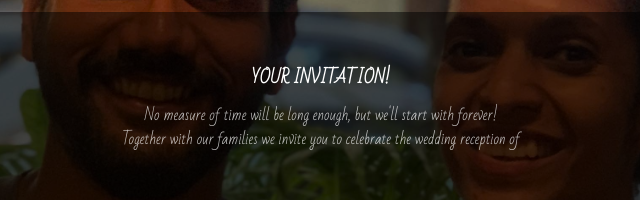
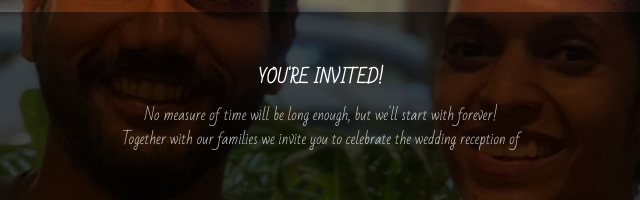
Before and after one commit to rushabh55/Wedding-website, a plain HTML site: page index.html in a window 1280 px wide. Shown: the part 2227-2427 px from the top of the page, 319-959 px from the left. Drawn offline with Linux system fonts and the light colour scheme; a web font is replaced by a local one.

Commit message:
Cache control + you're invited

```diff
--- a/index.html
+++ b/index.html
@@ -17,6 +17,7 @@
     <meta name="viewport" content="width=device-width, initial-scale=1" />
     <link rel="stylesheet" href="assets/css/main.css" />
     <link href="https://fonts.googleapis.com/css?family=Bad+Script|Cedarville+Cursive&display=swap" rel="stylesheet">
+    <meta http-equiv="Cache-Control: max-age=2592000" content="public">
 </head>
 
 <body style="-moz-user-select: none; -webkit-user-select: none; -ms-user-select:none; user-select:none;-o-user-select:none;" unselectable="on" onselectstart="return false;" onmousedown="return false;">
@@ -49,7 +50,7 @@
                     <h4 class="detailsTitle">The Grand Reception!</h4>
                     <p class="venueDescription">
                         <br />From once upon a time to happily ever after
-                        <br /> Once the DULHA has brought home the DULHAN from Pune, a reception filled with happiness and joy in wonderful city of Mumbai awaits you!
+                        <br /> Once the DULHA has brought home the DULHAN from Pune, a reception filled with happiness and joy in the wonderful city of Mumbai awaits you!
                     <p> Be a part of Aditi and Rushabh's Grand Reception.</p>
                     </p>
                 </header>
@@ -63,7 +64,7 @@
         <div class="inner">
             <article class="box">
                 <!-- <header> -->
-                <h4 class="detailsTitle">Your invitation!</h4>
+                <h4 class="detailsTitle">You're invited!</h4>
                 <!-- </header> -->
                 <div class="content description">
                     <p class="venueDescription">
```
